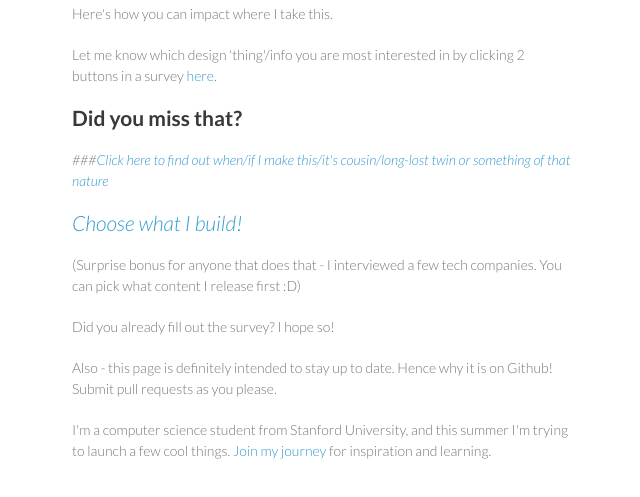
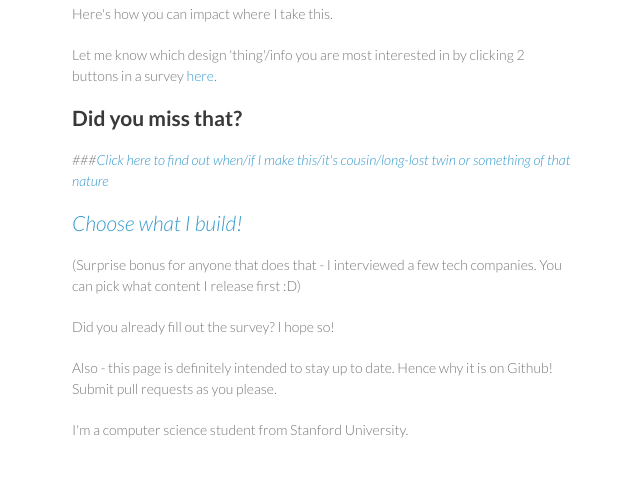
Before and after one commit to cjbarber/learn-design, a plain HTML site: page index.html in a window 1280 px wide. Shown: the part 3955-4452 px from the top of the page, without its empty margins (498-1138 px from the left). Drawn offline with Linux system fonts and the light colour scheme.

```diff
--- a/index.html
+++ b/index.html
@@ -216,7 +216,7 @@ Things like:</p>
 
 <p>Also - this page is definitely intended to stay up to date. Hence why it is on Github! Submit pull requests as you please.</p>
 
-<p>I'm a computer science student from Stanford University, and this summer I'm trying to launch a few cool things. <a href="http://relentlesslyresourceful.quora.com/A-Stanford-Startup-Summer-90-Days-to-D-Day">Join my journey</a> for inspiration and learning.</p>
+<p>I'm a computer science student from Stanford University. </p>
       </section>
       <footer>
         <p>This project is maintained by <a href="https://github.com/cjbarber">cjbarber</a></p>
```
Also changed, not shown: params.json (+1 -1 lines).
